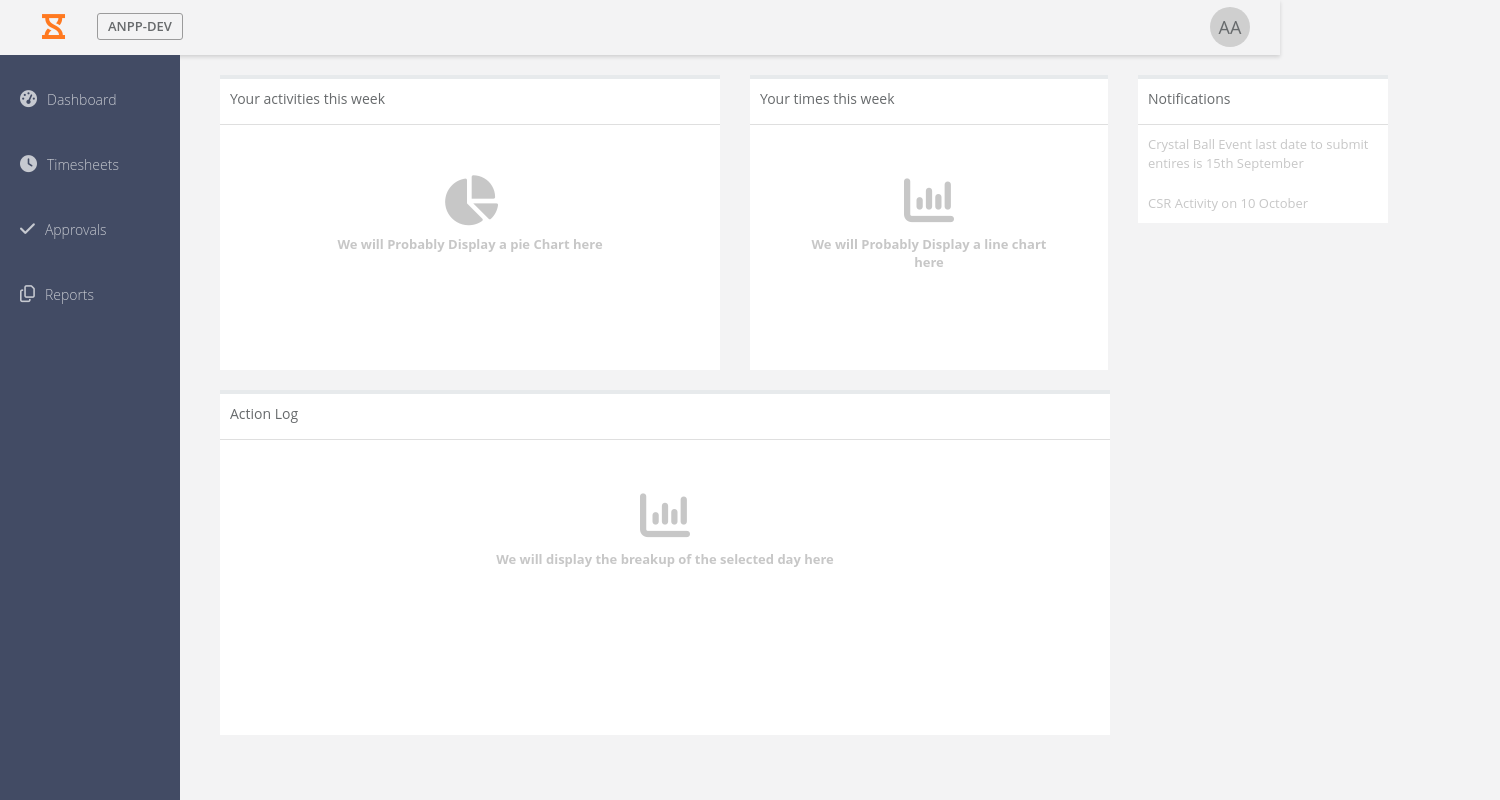
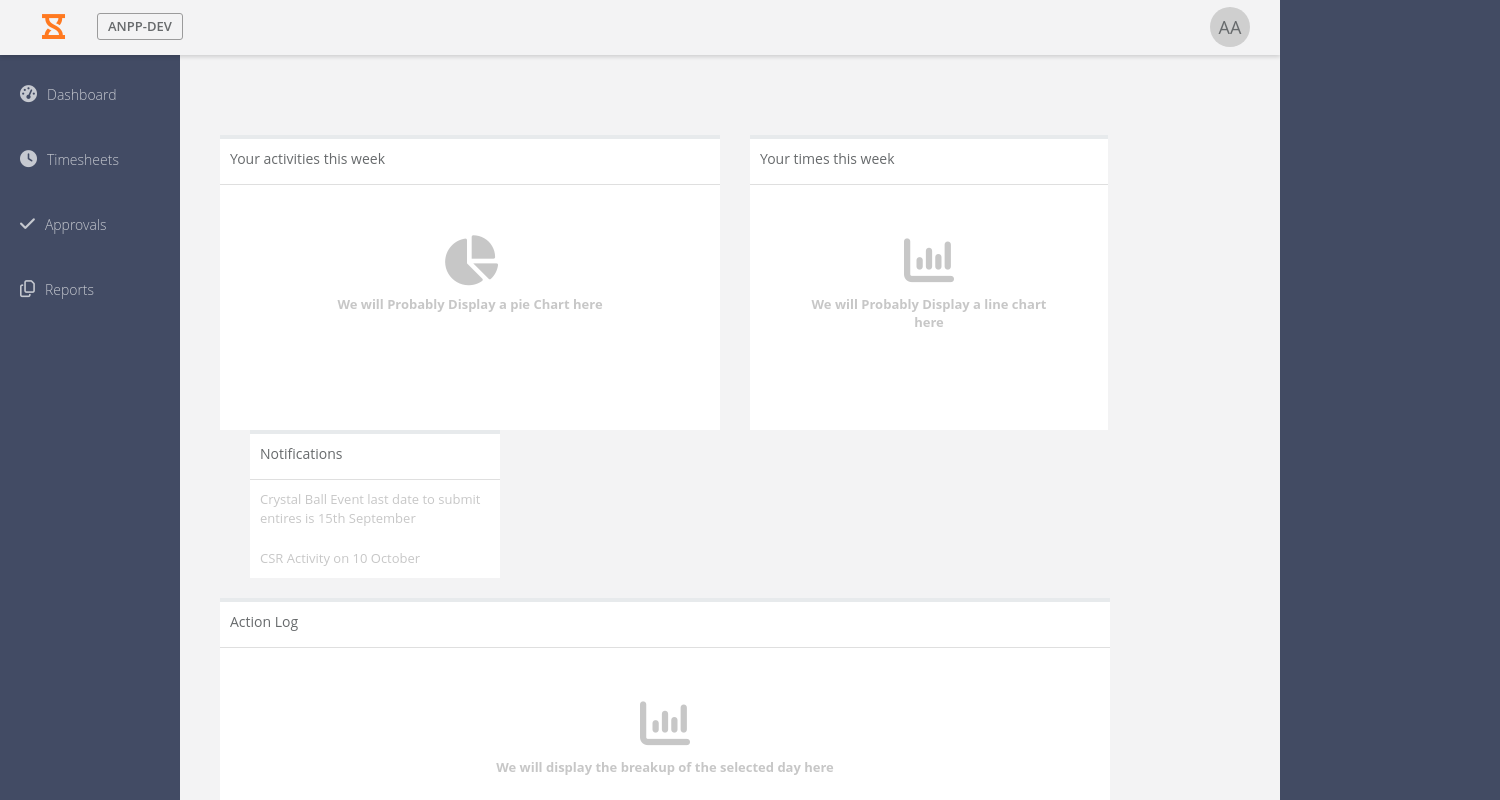
Before and after one commit to anaankit992/time-tracker, a React (Create React App) app: page / in a window 1280 px wide. Shown: the top 800 px of the page, 1500 px wide, since content can reach past the window. Built offline with nearby package versions, Linux system fonts and the light colour scheme.

Commit message:
right side done

```diff
--- a/src/App.css
+++ b/src/App.css
@@ -7,7 +7,7 @@
 body{
     color: #676a6c;
     font-family: "open sans","Helvetica Neue",Helvetica,Arial,sans-serif;
-    background-color:#F3F3F4;
+    background-color: #424b63;
     font-size: 13px;
     overflow-x: hidden;
 }
--- a/src/css/LeftSidebar.css
+++ b/src/css/LeftSidebar.css
@@ -6,6 +6,7 @@
   position: fixed;
   overflow-x: hidden;
   /* top: 0; */
+  top:0;
   left: 0;
   border-color: #2f4050;
 }
@@ -16,7 +17,7 @@
   left: 0px;
   margin: 0;
   padding: 10px 0 0 0;
-
+  margin-top:50px;
 }
 
 .left-side ul li {
--- a/src/css/NavBar.css
+++ b/src/css/NavBar.css
@@ -7,6 +7,7 @@
     display: flex;
     position: relative;
     box-shadow: 0 2px 4px rgba(0,0,0,.15);
+    z-index: 1;
 }
 
 .main-nav ul {
--- a/src/css/RightSide.css
+++ b/src/css/RightSide.css
@@ -1,8 +1,10 @@
 .right-side {
   width: 100%;
   text-align: left;
-  margin-left: 220px;
-  padding-top: 20px;
+  padding-left: 220px;
+  padding-top: 80px;
+  padding-bottom: 50px;
+  background-color:#F3F3F4;
 }
 
 .activites-section {
```
